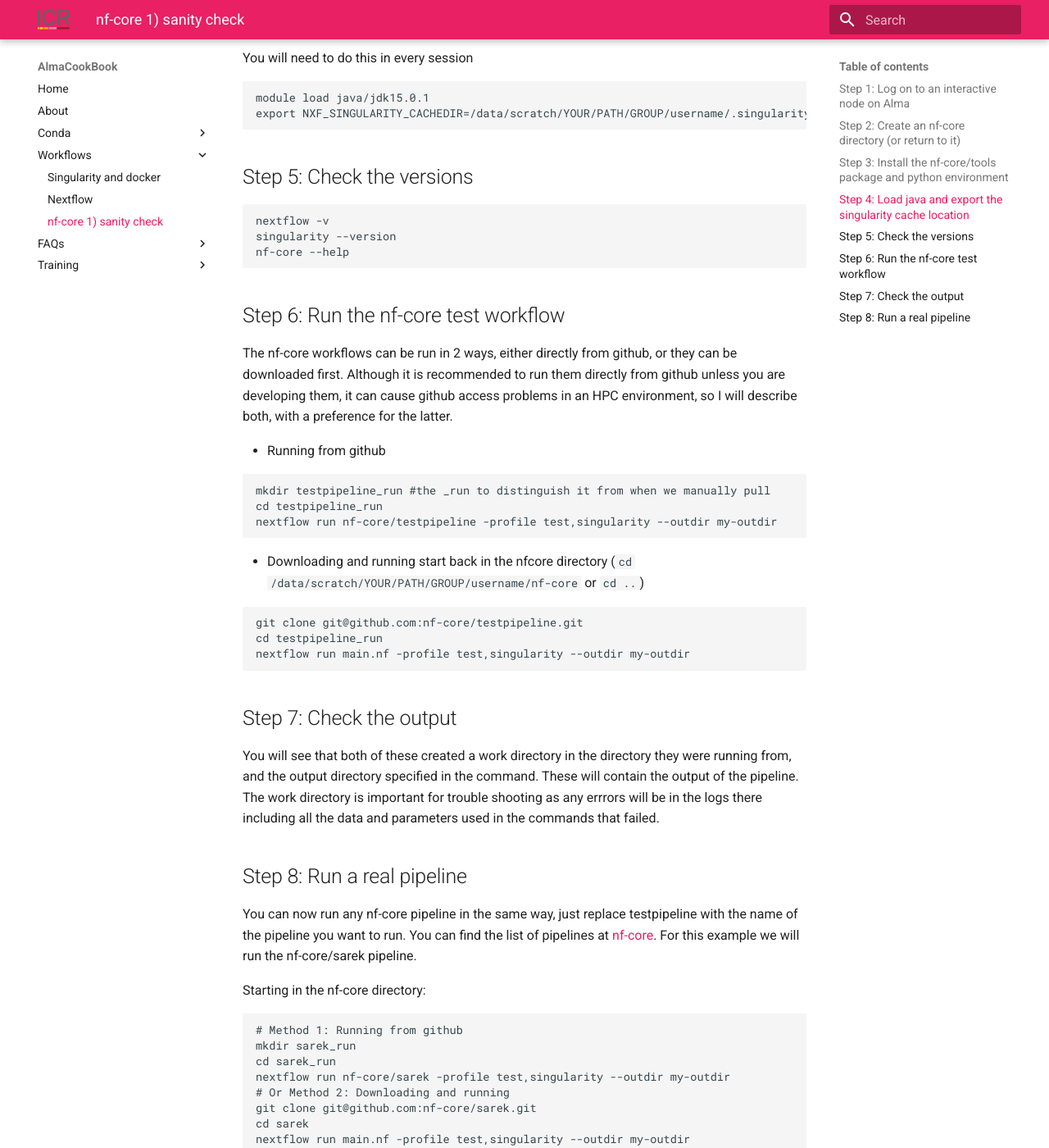
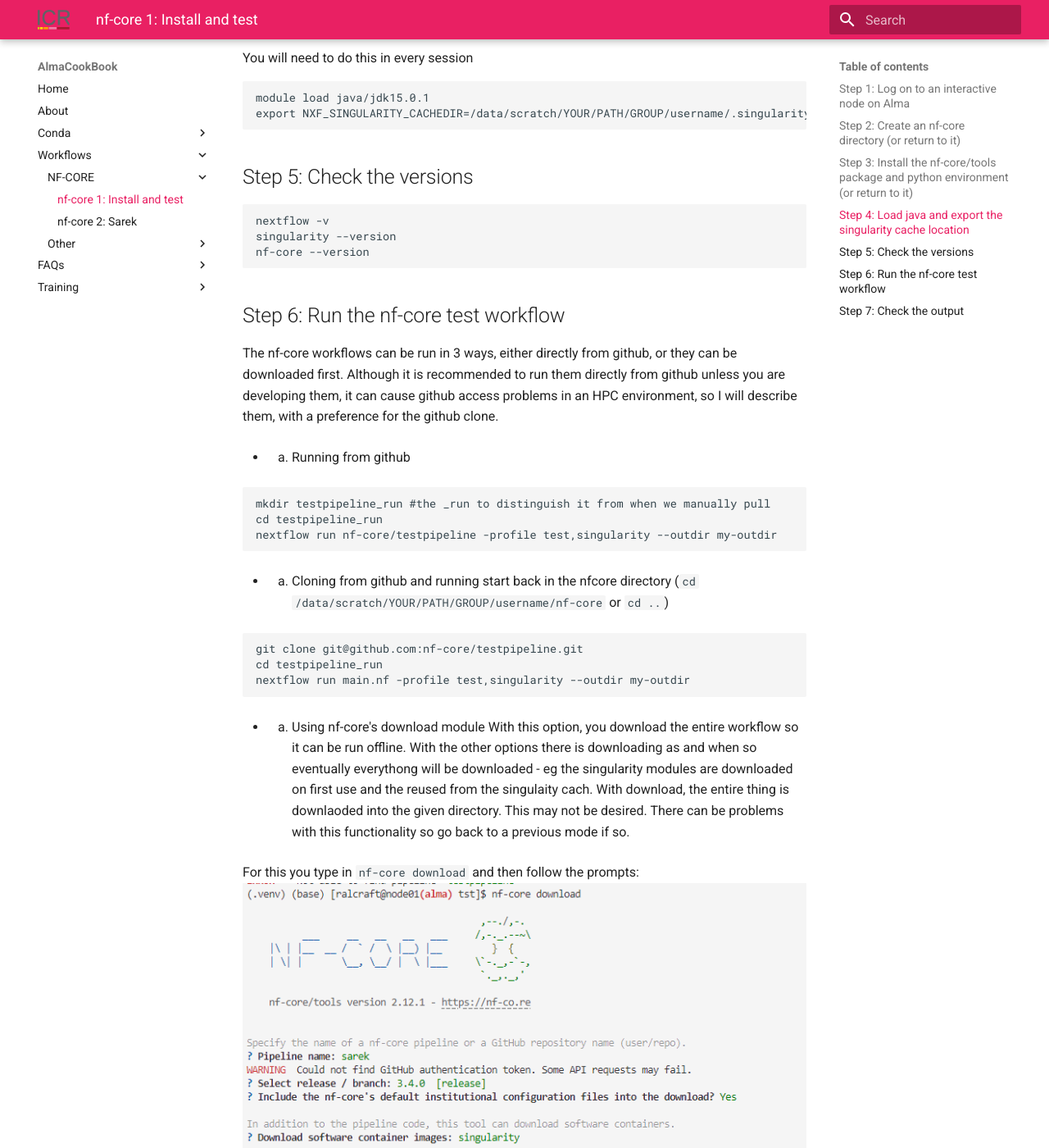
Before and after one commit to AlmaCookBook/AlmaCookBook.github.io, an MkDocs documentation site: the page built from docs/workflows/nf-core-1.md, in a window 1280 px wide and 1400 px high, scrolled down 1070 px. Shown: the whole window at 82% size. Built offline with MkDocs 1.6.1 and Material for MkDocs 9.7.7, drawn with Linux system fonts in a browser that asks for light colours; some of the changed text lies outside the part shown.

Commit message:
Split into 2 pages

````diff
--- a/docs/workflows/nf-core-1.md
+++ b/docs/workflows/nf-core-1.md
@@ -1,6 +1,6 @@
-# Running nf-core on Alma - Sanity check
+# Running nf-core on Alma - Setup and check
 
-This tutorial covers running a simple test nf-core workflow on alma to **santiy check** access and modules are installed correctly and working.
+This tutorial covers running a simple test nf-core workflow on alma to santiy check access and modules are installed correctly and working and run a test. In part 2 [run sarek](nf-core-2.md).
 
 ## Step 1: Log on to an interactive node on Alma
 
@@ -19,7 +19,7 @@
 cd nf-core
 ```
 
-## Step 3: Install the nf-core/tools package and python environment
+## Step 3: Install the nf-core/tools package and python environment (or return to it)
 You only need to install the python environment once, subsequently you can load it.
 If you are already in a python environment type ```deactivate``` to exit it.
 
@@ -48,21 +48,21 @@
 ```bash
 nextflow -v
 singularity --version
-nf-core --help
+nf-core --version
 ```
 
 ## Step 6: Run the nf-core test workflow
-The nf-core workflows can be run in 2 ways, either directly from github, or they can be downloaded first.
-Although it is recommended to run them directly from github unless you are developing them, it can cause github access problems in an HPC environment, so I will describe both, with a preference for the latter.
+The nf-core workflows can be run in 3 ways, either directly from github, or they can be downloaded first.
+Although it is recommended to run them directly from github unless you are developing them, it can cause github access problems in an HPC environment, so I will describe them, with a preference for the github clone.
 
-- Running from github
+- 1. Running from github
 ```bash
 mkdir testpipeline_run #the _run to distinguish it from when we manually pull
 cd testpipeline_run
 nextflow run nf-core/testpipeline -profile test,singularity --outdir my-outdir
 ```
 
-- Downloading and running
+- 2. Cloning from github and running
 start back in the nfcore directory (```cd /data/scratch/YOUR/PATH/GROUP/username/nf-core``` or ```cd ..```)
 ```bash
 git clone git@github.com:nf-core/testpipeline.git
@@ -70,21 +70,12 @@
 nextflow run main.nf -profile test,singularity --outdir my-outdir
 ```
 
+- 3. Using nf-core's download module
+With this option, you download the entire workflow so it can be run offline. With the other options there is downloading as and when so eventually everythong will be downloaded - eg the singularity modules are downloaded on first use and the reused from the singulaity cach. With download, the entire thing is downlaoded into the given directory. This may not be desired. There can be problems with this functionality so go back to a previous mode if so.
+
+For this you type in ```nf-core download``` and then follow the prompts:
+![alt text](../assets/nf-core-download.png)
+
+
 ## Step 7: Check the output
 You will see that both of these created a work directory in the directory they were running from, and the output directory specified in the command. These will contain the output of the pipeline. The work directory is important for trouble shooting as any errrors will be in the logs there including all the data and parameters used in the commands that failed.
-
-## Step 8: Run a real pipeline
-You can now run any nf-core pipeline in the same way, just replace testpipeline with the name of the pipeline you want to run. You can find the list of pipelines at [nf-core](https://nf-co.re/pipelines).
-For this example we will run the nf-core/sarek pipeline.
-
-Starting in the nf-core directory:
-```bash
-# Method 1: Running from github
-mkdir sarek_run
-cd sarek_run
-nextflow run nf-core/sarek -profile test,singularity --outdir my-outdir
-# Or Method 2: Downloading and running
-git clone git@github.com:nf-core/sarek.git
-cd sarek
-nextflow run main.nf -profile test,singularity --outdir my-outdir
-```
--- a/mkdocs.yml
+++ b/mkdocs.yml
@@ -6,9 +6,14 @@
     - 'Overview': 'conda/overview.md'
     - 'Basics': 'conda/basics.md'
   - Workflows:
-    - 'Singularity and docker': 'workflows/containers.md'
-    - 'Nextflow': 'workflows/nextflow.md'
-    - 'nf-core 1) sanity check': 'workflows/nf-core-1.md'
+    - NF-CORE:
+      - 'nf-core 1: Install and test': 'workflows/nf-core-1.md'
+      - 'nf-core 2: Sarek': 'workflows/nf-core-2.md'
+    - Other:
+      - 'Singularity and docker': 'workflows/containers.md'
+      - 'Nextflow': 'workflows/nextflow.md'
+
+
 
   - FAQs:
     - 'FAQs': 'faqs/faqs.md'
````
Also changed, not shown: docs/workflows/nf-core-2 .md (added, +133 -0 lines), docs/assets/nf-core-download.png (added).
